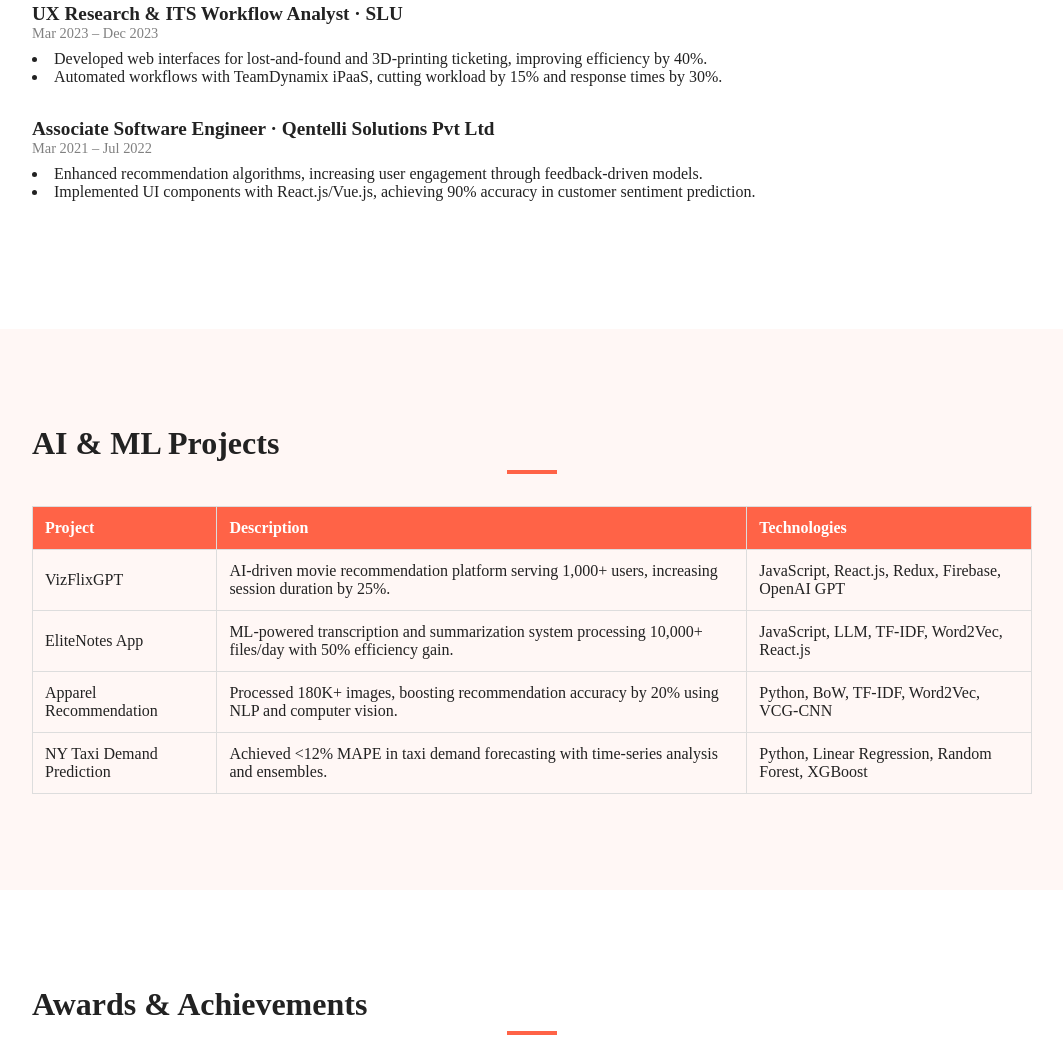
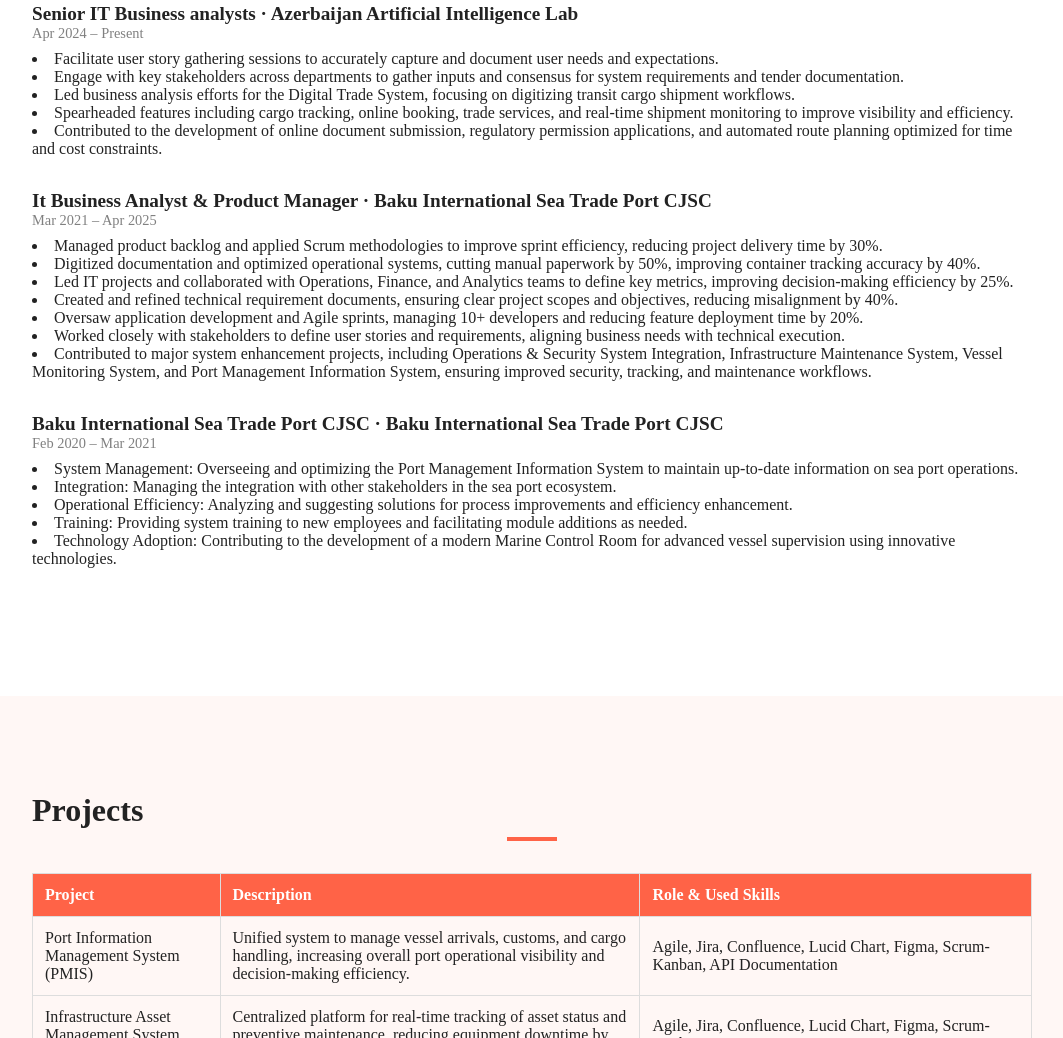
Before and after one commit to kamranss/Resume-app, a plain HTML site: page index.html in a window 1280 px wide. Shown: the part 2276-3314 px from the top of the page, without its empty margins (108-1171 px from the left). Drawn offline with nearby package versions, Linux system fonts and the light colour scheme; a small style sheet from the web is missing.

Commit message:
Second commit: Experience updated

```diff
--- a/index.html
+++ b/index.html
@@ -165,30 +165,71 @@
         </ul>
       </div>
       <div class="exp-item">
-        <h3>UX Research &amp; ITS Workflow Analyst · SLU</h3>
-        <span class="date">Mar 2023 – Dec 2023</span>
+        <h3>Senior IT Business analysts · Azerbaijan Artificial Intelligence Lab</h3>
+        <span class="date">Apr 2024 – Present</span>
         <ul>
           <li>
-            Developed web interfaces for lost‑and‑found and 3D‑printing ticketing,
-            improving efficiency by 40%.
+            Facilitate user story gathering sessions to accurately capture and document user needs and expectations.
           </li>
           <li>
-            Automated workflows with TeamDynamix iPaaS, cutting workload by 15% and
-            response times by 30%.
+            Engage with key stakeholders across departments to gather inputs and consensus for system requirements and tender documentation.
+          </li>
+          <li>
+            Led business analysis efforts for the Digital Trade System, focusing on digitizing transit cargo shipment workflows.
+          </li>
+          <li>
+            Spearheaded features including cargo tracking, online booking, trade services, and real-time shipment monitoring to improve visibility and efficiency.
+          </li>
+          <li>
+            Contributed to the development of online document submission, regulatory permission applications, and automated route planning optimized for time and cost constraints.
           </li>
         </ul>
       </div>
       <div class="exp-item">
-        <h3>Associate Software Engineer · Qentelli Solutions Pvt Ltd</h3>
-        <span class="date">Mar 2021 – Jul 2022</span>
+        <h3>It Business Analyst & Product Manager · Baku International Sea Trade Port CJSC</h3>
+        <span class="date">Mar 2021 – Apr 2025</span>
         <ul>
           <li>
-            Enhanced recommendation algorithms, increasing user engagement through
-            feedback‑driven models.
+            Managed product backlog and applied Scrum methodologies to improve sprint efficiency, reducing project delivery time by 30%.
           </li>
           <li>
-            Implemented UI components with React.js/Vue.js, achieving 90% accuracy in
-            customer sentiment prediction.
+            Digitized documentation and optimized operational systems, cutting manual paperwork by 50%, improving container tracking accuracy by 40%.
+          </li>
+          <li>
+            Led IT projects and collaborated with Operations, Finance, and Analytics teams to define key metrics, improving decision-making efficiency by 25%.
+          </li>
+          <li>
+            Created and refined technical requirement documents, ensuring clear project scopes and objectives, reducing misalignment by 40%.
+          </li>
+          <li>
+            Oversaw application development and Agile sprints, managing 10+ developers and reducing feature deployment time by 20%.
+          </li>
+          <li>
+            Worked closely with stakeholders to define user stories and requirements, aligning business needs with technical execution.
+          </li>
+          <li>
+            Contributed to major system enhancement projects, including Operations & Security System Integration, Infrastructure Maintenance System, Vessel Monitoring System, and Port Management Information System, ensuring improved security, tracking, and maintenance workflows.
+          </li>
+        </ul>
+      </div>
+      <div class="exp-item">
+        <h3>Baku International Sea Trade Port CJSC · Baku International Sea Trade Port CJSC</h3>
+        <span class="date">Feb 2020 – Mar 2021</span>
+        <ul>
+          <li>
+            System Management: Overseeing and optimizing the Port Management Information System to maintain up-to-date information on sea port operations.
+          </li>
+          <li>
+            Integration: Managing the integration with other stakeholders in the sea port ecosystem.
+          </li>
+          <li>
+            Operational Efficiency: Analyzing and suggesting solutions for process improvements and efficiency enhancement.
+          </li>
+          <li>
+            Training: Providing system training to new employees and facilitating module additions as needed.
+          </li>
+          <li>
+            Technology Adoption: Contributing to the development of a modern Marine Control Room for advanced vessel supervision using innovative technologies.
           </li>
         </ul>
       </div>
@@ -198,47 +239,44 @@
   <!-- PROJECTS -->
   <section id="projects" class="section alt" data-aos="fade-up">
     <div class="container">
-      <h2>AI &amp; ML Projects</h2>
+      <h2>Projects</h2>
       <table class="projects-table">
         <thead>
           <tr>
             <th>Project</th>
             <th>Description</th>
-            <th>Technologies</th>
+            <th>Role & Used Skills</th>
           </tr>
         </thead>
         <tbody>
           <tr>
-            <td>VizFlixGPT</td>
+            <td>Port Information Management System (PMIS)</td>
             <td>
-              AI‑driven movie recommendation platform serving 1,000+ users,
-              increasing session duration by 25%.
+              Unified system to manage vessel arrivals, customs, and cargo handling, increasing overall port operational visibility and decision-making efficiency.
             </td>
-            <td>JavaScript, React.js, Redux, Firebase, OpenAI GPT</td>
+            <td>Agile, Jira, Confluence, Lucid Chart, Figma, Scrum-Kanban, API Documentation</td>
           </tr>
           <tr>
-            <td>EliteNotes App</td>
+            <td>Infrastructure Asset Management System (IAMS)</td>
             <td>
-              ML‑powered transcription and summarization system processing
-              10,000+ files/day with 50% efficiency gain.
+              Centralized platform for real-time tracking of asset status and preventive maintenance, reducing equipment downtime by 30%.
             </td>
-            <td>JavaScript, LLM, TF‑IDF, Word2Vec, React.js</td>
+            <td>Agile, Jira, Confluence, Lucid Chart, Figma, Scrum-Kanban, Postman, RestAPi,</td>
           </tr>
           <tr>
-            <td>Apparel Recommendation</td>
+            <td>Digital Trade Platform (DTP)</td>
             <td>
-              Processed 180K+ images, boosting recommendation accuracy by 20%
-              using NLP and computer vision.
+              End-to-end cargo booking system with real-time tracking, automated routing, and service provider integration, improving shipment processing efficiency by 40%.
             </td>
-            <td>Python, BoW, TF‑IDF, Word2Vec, VCG‑CNN</td>
+            <td>Agile, Scrum-Kanban, Jira, Confluence, User Story Management, Use Case, Acceptence Criteria, API Documentation</td>
           </tr>
           <tr>
-            <td>NY Taxi Demand Prediction</td>
+            <td>Security System</td>
             <td>
-              Achieved &lt;12% MAPE in taxi demand forecasting with time‑series
-              analysis and ensembles.
+              Integrated port security system with operational workflows to automate gate movements and enhance secure cargo transitions.
             </td>
-            <td>Python, Linear Regression, Random Forest, XGBoost</td>
+            <td>Role: Product Owner, Business Analyst <br>
+                Used Skills: Requirements gathering, User story creation, Agile (Scrum), Stakeholder management, Workflow design, SQL, API documentation</td>
           </tr>
         </tbody>
       </table>
```
